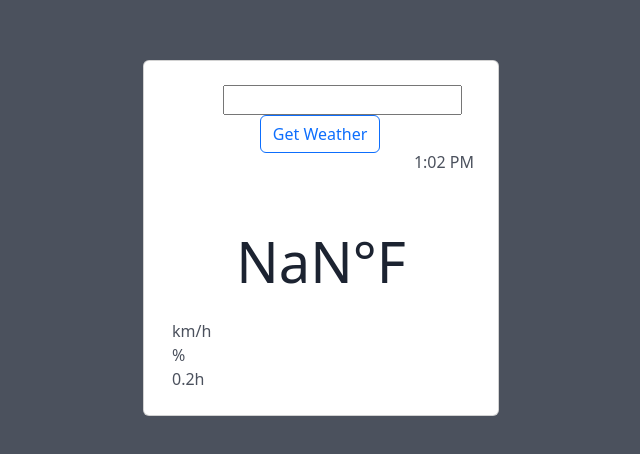
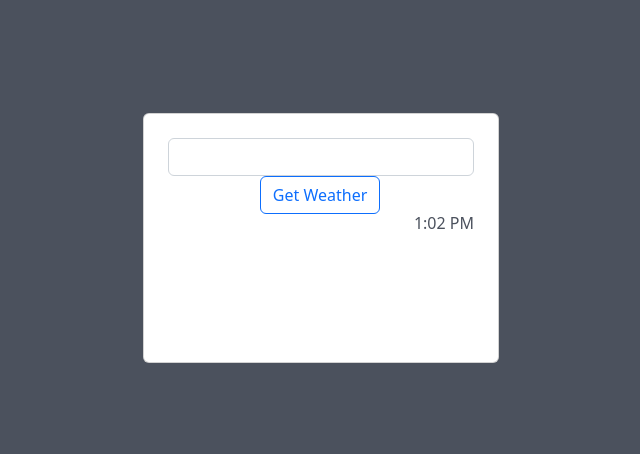
Before and after one commit to psoper1/WeatherApp_With_React, a React (Create React App) app in the folder app/: page / in a window 1280 px wide. Shown: the part 162-616 px from the top of the page, without its empty margins (319-959 px from the left). Built offline with nearby package versions, Linux system fonts and the light colour scheme.

Commit message:
looking better

```diff
--- a/app/src/App.css
+++ b/app/src/App.css
@@ -4,10 +4,6 @@
 
 .btn {
   margin-left: 30%;
-}
-
-#input {
-  margin-left: 18%;
 }
 
 .section {
--- a/app/src/App.js
+++ b/app/src/App.js
@@ -6,16 +6,15 @@ import axios from 'axios';
 function App() {
   const [data, setData] = useState({});
   const [input, setInput] = useState('');
-  const [time, setTime] = useState(new Date()); // define state variable for current time
-
+  const [time, setTime] = useState(new Date());
   const BASE_URL = `https://api.openweathermap.org/data/2.5/weather?zip=${input}&appid=82d10d8b9124f9ece3e56c62befeda72`;
   const temp = Math.round(data?.main?.temp * 9 / 5 - 459.67);
 
   useEffect(() => {
     const timer = setInterval(() => {
-      setTime(new Date()); // update the current time every second
+      setTime(new Date());
     }, 1000);
-    return () => clearInterval(timer); // cleanup function to clear interval
+    return () => clearInterval(timer);
   }, []);
 
   const handleClick = () => {
@@ -23,6 +22,7 @@ function App() {
       .get(BASE_URL)
       .then((res) => {
         setData(res.data);
+        console.log(data?.main?.humidity)
       })
       .catch((error) => {
         alert('Zip Code not found, please try again.')
@@ -30,7 +30,12 @@ function App() {
       });
   };
 
-  // format the time string
+  const handleKeyPress = (e) => {
+    if (e.key === 'Enter') {
+      handleClick();
+    }
+  };
+
   const hours = time.getHours() % 12 || 12;
   const minutes = time.getMinutes().toString().padStart(2, '0');
   const ampm = time.getHours() >= 12 ? 'PM' : 'AM';
@@ -40,44 +45,43 @@ function App() {
     <>
       <section className="section vh-100">
         <div className="container py-5 h-100">
-
           <div className="row d-flex justify-content-center align-items-center h-100">
             <div className="col-md-8 col-lg-6 col-xl-4">
-
               <div className="card">
-                <div className="card-body p-4">
-                  <input id="input" onChange={(e) => setInput(e.target.value)} />
+                <div className="card-body p-4" onKeyDown={handleKeyPress}>
+                  <input id="input" className='form-control' onChange={(e) => setInput(e.target.value)} />
                   <button onClick={handleClick} id="submitZip" className="btn btn-outline-primary">Get Weather</button>
-
                   <div className="d-flex">
                     <h6 className="flex-grow-1">{data.name}</h6>
                     <h6 className='time'>{timeString}</h6>
                   </div>
-
                   <div className="d-flex flex-column text-center mt-5 mb-4">
-                    <h6 className="h6 display-4 mb-0 font-weight-bold">{temp}°F</h6>
+                    {temp ?
+                      <h6 className="h6 display-4 mb-0 font-weight-bold">{temp}°F</h6> :
+                      <div className="mb-0">&nbsp;</div>
+                    }
                     <span className="divclassname small">{data?.weather?.[0]?.main}</span>
                   </div>
-
                   <div className="d-flex align-items-center">
                     <div className="classFont flex-grow-1">
-                      <div><i className="divcolor fas fa-wind fa-fw"></i> <span className="ms-1"> {data?.wind?.speed}km/h</span>
+                      {Object.keys(data).length === 0 ? (
+                        <div></div>
+                      ) : (
+                        <>
+                        <div><i className="divcolor fas fa-tint fa-fw"></i> <span className="ms-1">Humidity: {data?.main?.humidity}% </span>
                       </div>
-                      <div><i className="divcolor fas fa-tint fa-fw"></i> <span className="ms-1"> {data?.main?.humidity}% </span>
+                      <div><i className="divcolor fas fa-wind fa-fw"></i> <span className="ms-1">Wind Speed: {data?.wind?.speed}km/h</span>
                       </div>
-                      <div><i className="divcolor fas fa-sun fa-fw"></i> <span className="ms-1"> 0.2h </span>
-                      </div>
-                    </div>
-                    <div>
+                        </>
+)}
+                      {/* <div><i className="divcolor fas fa-sun fa-fw"></i> <span className="ms-1"> 0.2h </span>
+                      </div> */}
                     </div>
                   </div>
-
                 </div>
               </div>
-
             </div>
           </div>
-
         </div>
       </section>
     </>
```
